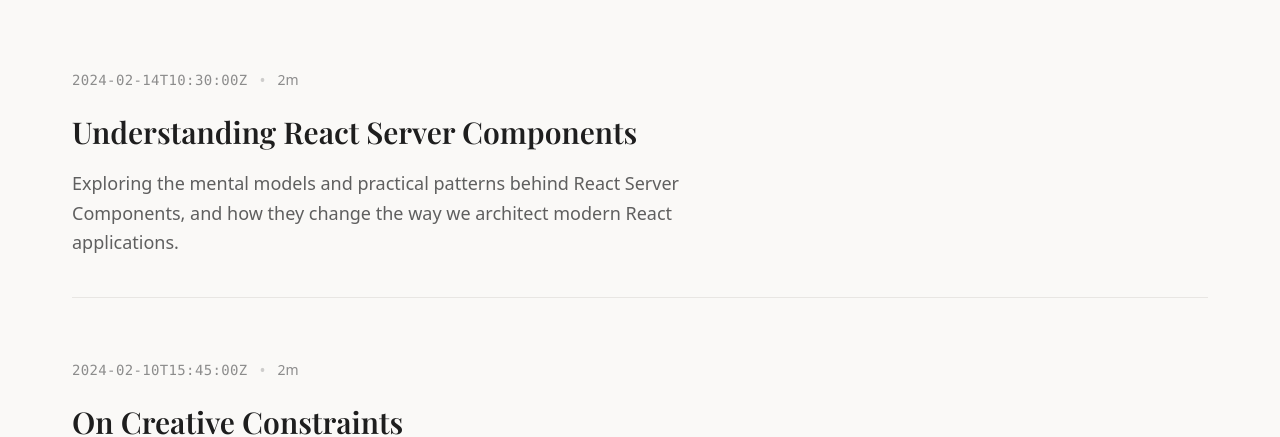
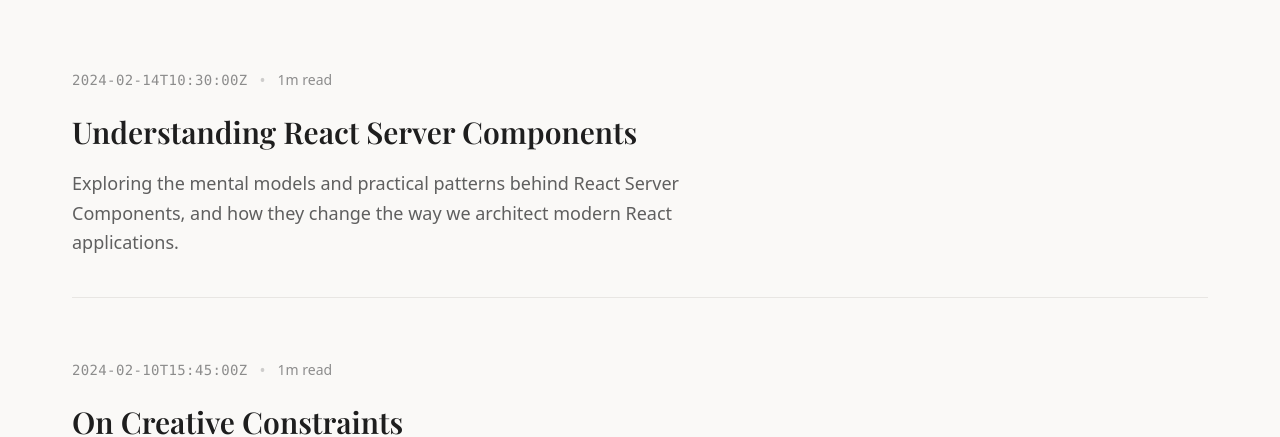
Before and after one commit to Roqeeb-dev/digital-journal, a Next.js app: page /notes in a window 1280 px wide. Shown: the part 345-782 px from the top of the page. Built offline with nearby package versions, Linux system fonts and the light colour scheme.

Commit message:
created an helper to calculate reading time

```diff
--- a/app/notes/page.tsx
+++ b/app/notes/page.tsx
@@ -1,5 +1,6 @@
 import SectionHero from "@/components/SectionHero";
 import NoteCard from "@/components/NoteCard";
+import { getReadingTime } from "@/utils/getReadingTime";
 import { data } from "@/lib/data";
 
 export const metadata = {
@@ -26,7 +27,7 @@
             date={note.createdAt}
             title={note.title}
             excerpt={note.excerpt}
-            readingTime="2m"
+            readingTime={`${getReadingTime(note.content)}m read`}
           />
         ))}
       </section>
--- a/components/NoteCard.tsx
+++ b/components/NoteCard.tsx
@@ -6,6 +6,7 @@
 }
 
 import { Playfair_Display } from "next/font/google";
+import { getReadingTime } from "@/utils/getReadingTime";
 const playfair = Playfair_Display({ subsets: ["latin"], weight: "600" });
 
 export default function NoteCard({
--- /dev/null
+++ b/utils/getReadingTime.ts
@@ -0,0 +1,7 @@
+export const getReadingTime = (text: string) => {
+  const WPM = 200;
+  const words = text.trim().split(/\s+/).length;
+  const minutes = Math.ceil(words / WPM);
+
+  return minutes;
+};
```
